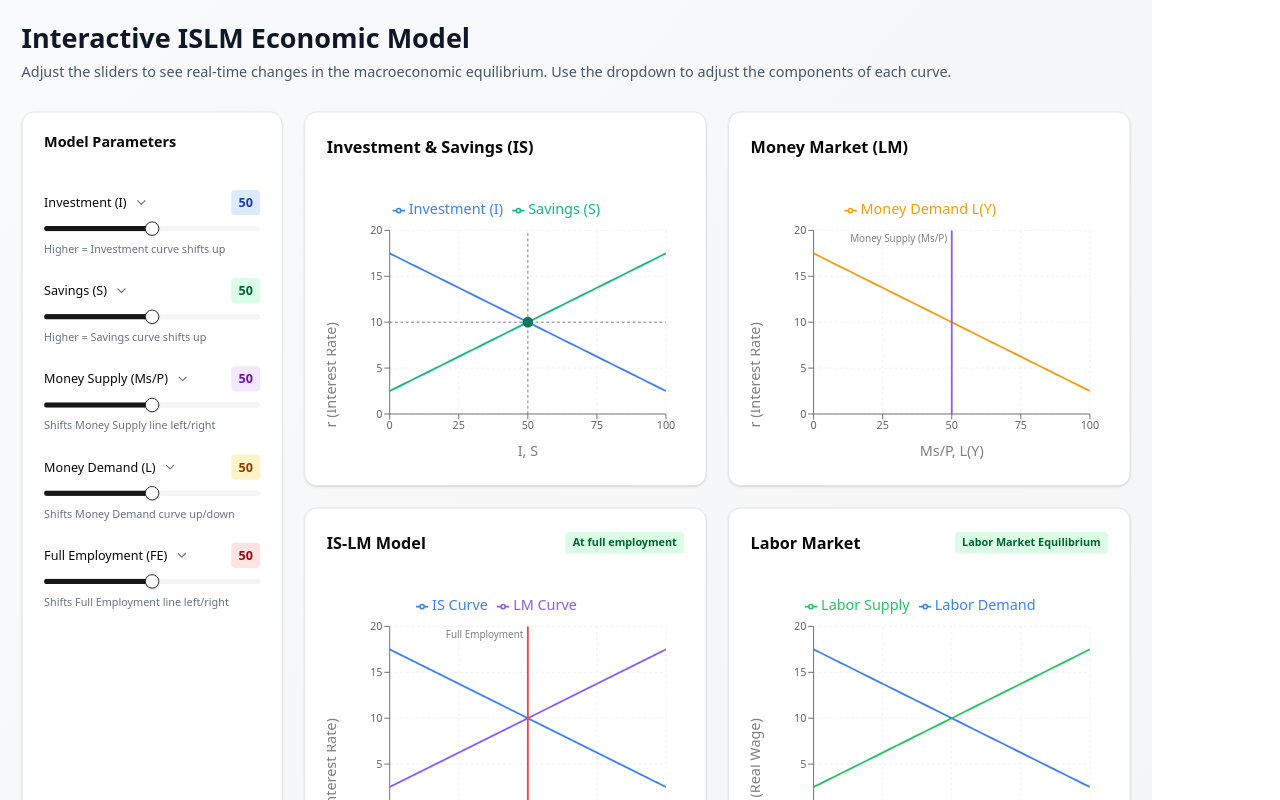
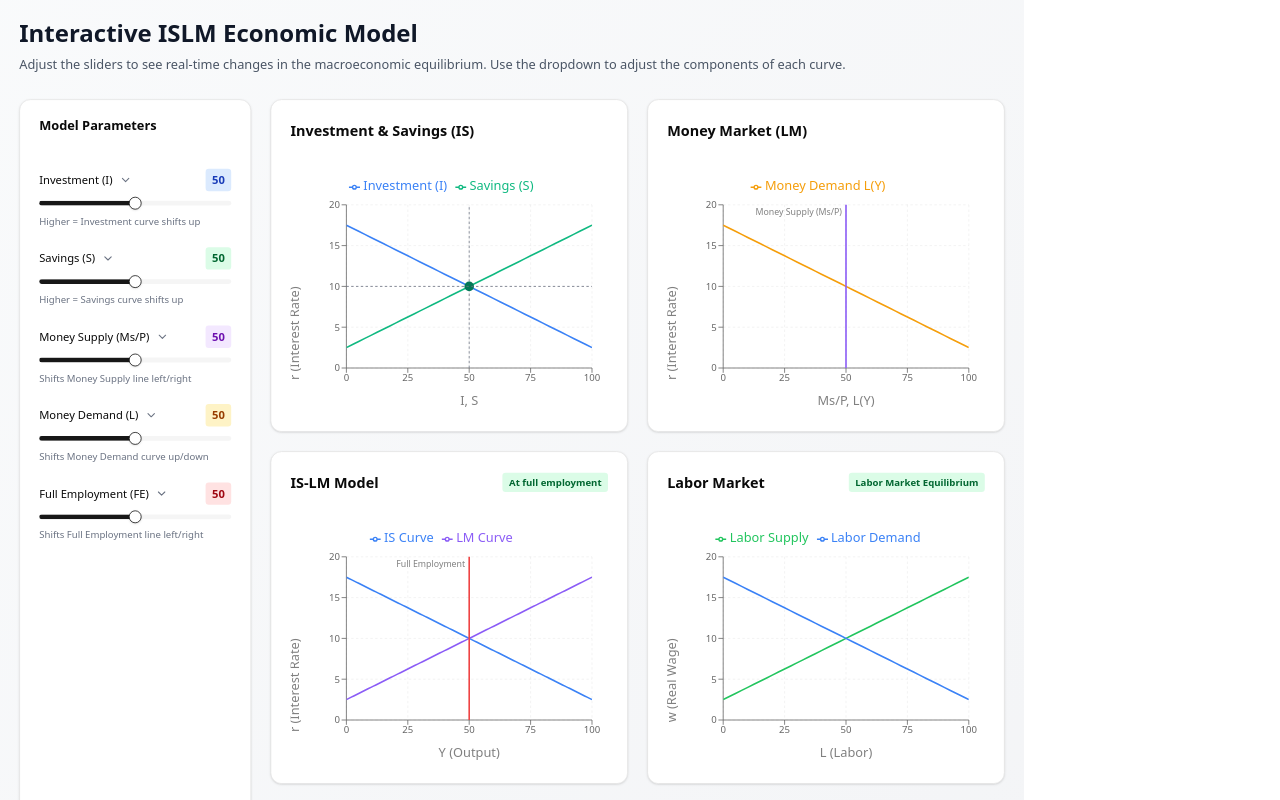
Before and after one commit to knightx4/interactive-islm, a Next.js app: page / in a window 1280 px wide. Shown: the top 800 px of the page. Built offline with nearby package versions, Linux system fonts and the light colour scheme.

Commit message:
Update page.tsx

```diff
--- a/app/page.tsx
+++ b/app/page.tsx
@@ -39,7 +39,7 @@ export default function HomePage() {
   return (
     <div
       style={{
-        transform: "scale(0.9)", // Adjust the scale factor (e.g., 0.9 = 90% size)
+        transform: "scale(0.8)", // Adjust the scale factor (e.g., 0.9 = 90% size)
         transformOrigin: "top left", // Set the origin for scaling
       }}
     >
```
